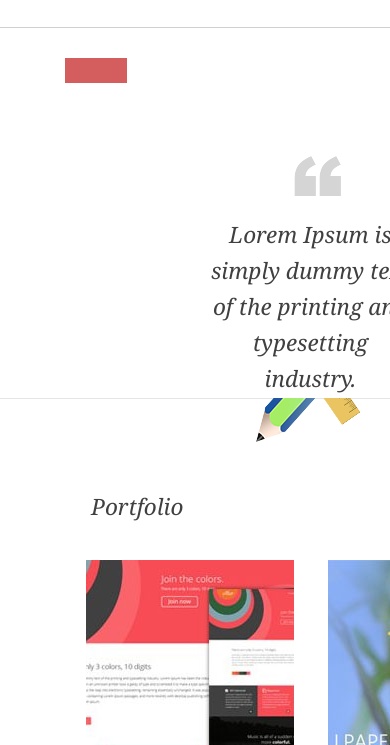
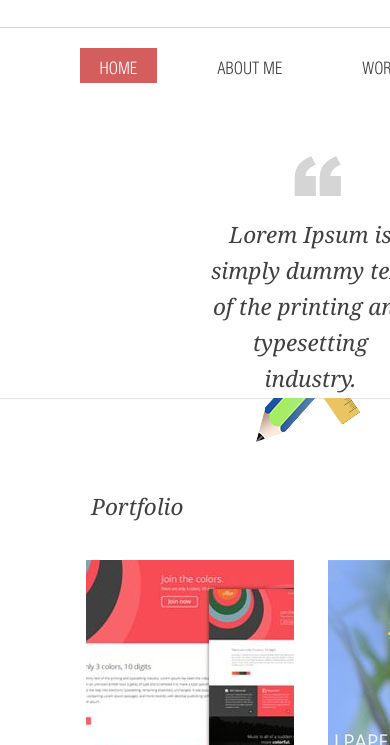
Before and after one commit to thePostas/WebFolio, a website: page app/index.html in a window 390 px wide. Shown: the part 89-834 px from the top of the page. Drawn offline with Linux system fonts and the light colour scheme.

Commit message:
05_07.02

```diff
--- a/app/less/_header.less
+++ b/app/less/_header.less
@@ -55,14 +55,29 @@
             margin: 0 auto;
             display: flex;
             height: 76px;
-            justify-content: flex-end;
             @media screen and (max-width: 800px) {
               height: 35px;
             }
+              &-link {
+                text-decoration: none;
+                padding: 49px 13px 7px 12px;
+                display: block;
+                color: #404040;
+                @media screen and (max-width: 800px) {
+                  margin: 0 20px;
+                  padding: 10px 20px;
+                }
+                &_active {
+                  color: #ffffff;
+                  background-color: #d45e5e;
+                  &:visited {
+                    color: #ffffff;
+                  }
+                }
+              }
+
             &-link {
-              padding: 49px 13px 7px 12px;
-              display: block;
-              color: #404040;
+
               &_second {
                 padding-left: 20px;
                 padding-right: 22px;
@@ -75,25 +90,14 @@
             &-item {
               text-transform: uppercase;
               font: 16.5px HelveticaLT;
-
               text-align: center;
               @media only screen and (max-width: 800px) {
-                margin: 0 30px;
-                padding: 10px 5px 0 5px;
+
               }
 
             }
           }
-          &-list-link {
-            text-decoration: none;
-            &_active {
-              color: #ffffff;
-              background-color: #d45e5e;
-              &:visited {
-                color: #ffffff;
-              }
-            }
-          }
+
         }
 }
 
```
Also changed, not shown: app/css/main.css.
